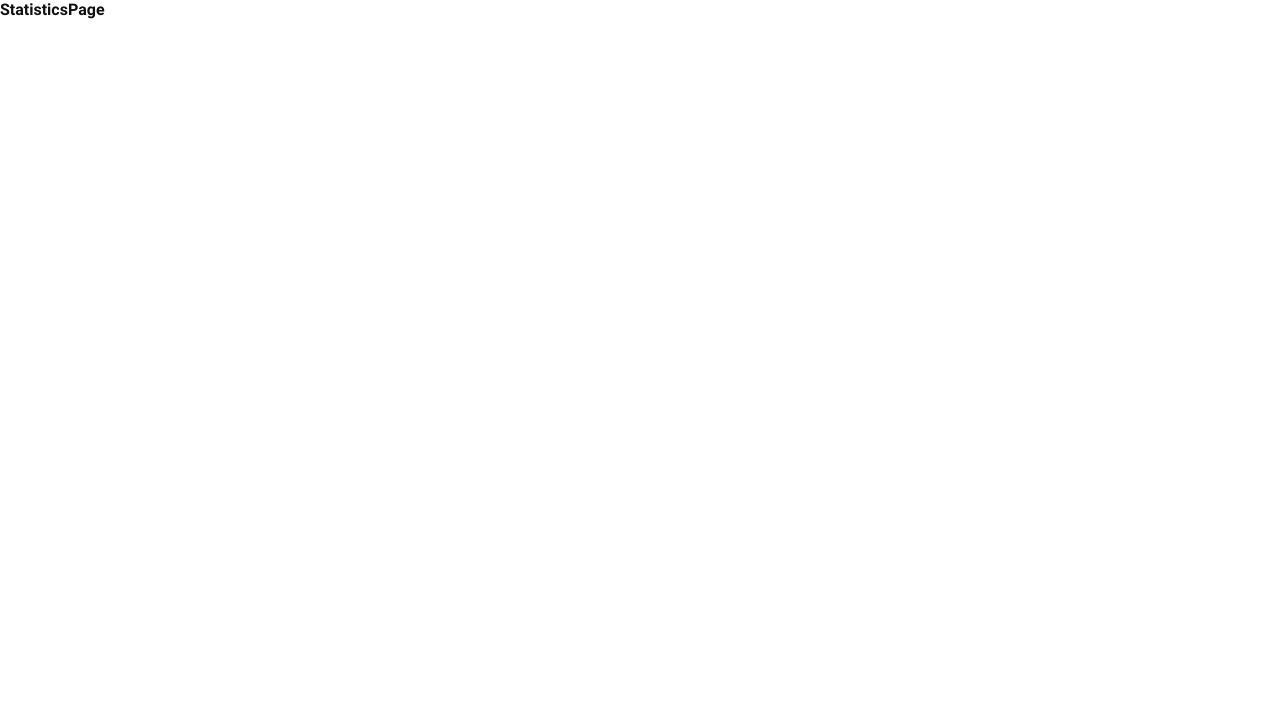
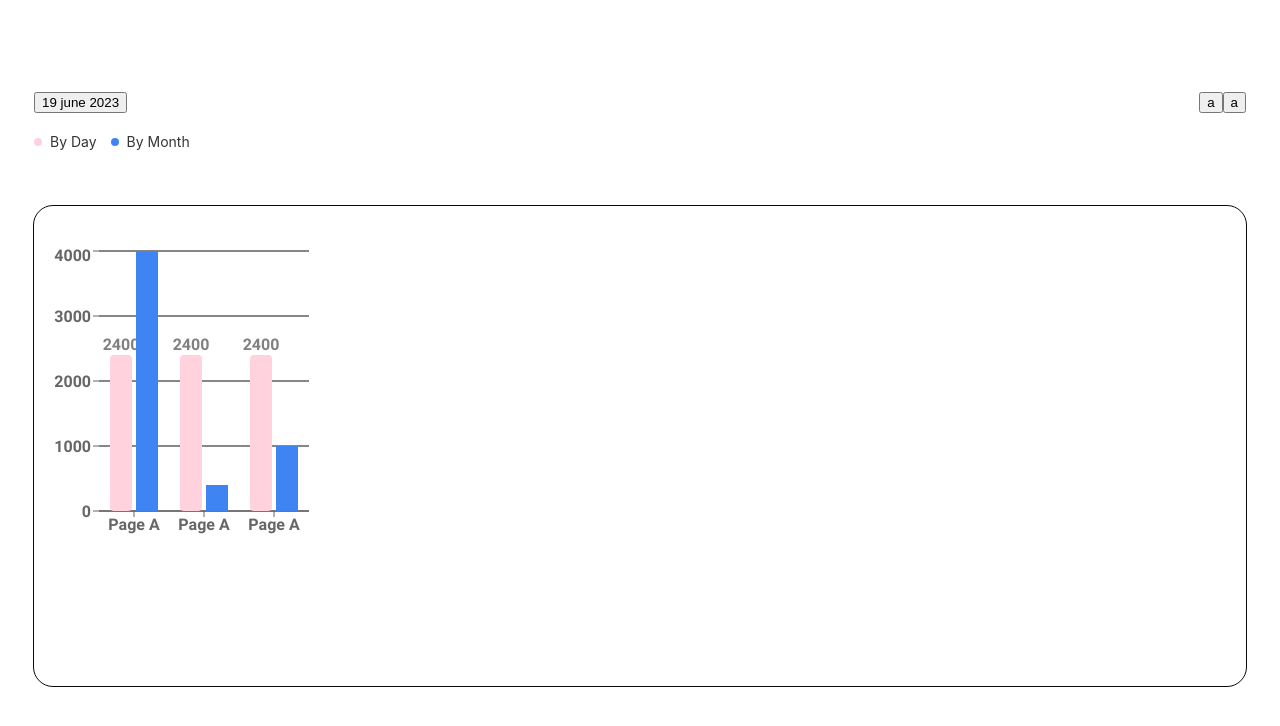
Before and after one commit to Dimitri-Y/GooseTrack-group-7, a React (Vite) app: page /GooseTrack-group-7/statistics in a window 1280 px wide. Shown: the top 726 px of the page. Built offline with nearby package versions, Linux system fonts and the light colour scheme; no server answers.

Commit message:
install recharts/page layout

```diff
--- a/package.json
+++ b/package.json
@@ -27,7 +27,7 @@
     "react-icons": "^4.11.0",
     "react-responsive": "^9.0.2",
     "react-router-dom": "^6.15.0",
-    "recharts": "^2.8.0",
+    "recharts": "^2.9.0",
     "styled-components": "^6.0.7",
     "swiper": "^10.3.1",
     "vite-plugin-svgr": "^3.2.0",
--- a/src/pages/StatisticsPage/StatisticsPage.jsx
+++ b/src/pages/StatisticsPage/StatisticsPage.jsx
@@ -1,7 +1,84 @@
+import {
+    SectionStatistics,
+    ContainerMenuStatistics,
+    ContainerCalendarStatistics,
+    ContainerCalendarStatisticsSwitchBtn,
+    BtnCalendarStatistics,
+    TextTimeSymbolStatistics,
+    ContainerTimeSymbolStatistics,
+    ContainerScheduleStatistics
+} from './StatisticsPage.styled';
+
+import React, { PureComponent } from 'react';
+import {
+    BarChart,
+    Bar,
+    Rectangle,
+    LabelList,
+    XAxis,
+    YAxis,
+    CartesianGrid,
+    Tooltip, Legend,
+    ResponsiveContainer
+} from 'recharts';
+
 
 
 const StatisticsPage = () => {
-  return <p>StatisticsPage</p>
+
+    const data = [
+    {
+        name: "Page A",
+        uv: 4000,
+        pv: 2400,
+        amt: 2400
+    },{
+        name: "Page A",
+        uv: 400,
+        pv: 2400,
+        amt: 2400
+    },{
+        name: "Page A",
+        uv: 1000,
+        pv: 2400,
+        amt: 2400
+    }]
+
+    return  (<SectionStatistics>
+
+                <ContainerMenuStatistics>
+                    <ContainerCalendarStatistics>
+                        <BtnCalendarStatistics>19 june 2023</BtnCalendarStatistics>
+                        <ContainerCalendarStatisticsSwitchBtn>
+                            <button>a</button>
+                            <button>a</button>
+                        </ContainerCalendarStatisticsSwitchBtn>
+
+                    </ContainerCalendarStatistics>
+                    <ContainerTimeSymbolStatistics>
+                        <TextTimeSymbolStatistics colorListStyle={'#FFD2DD'}>By Day</TextTimeSymbolStatistics>
+                        <TextTimeSymbolStatistics colorListStyle={'#3E85F3'}>By Month</TextTimeSymbolStatistics>
+                    </ContainerTimeSymbolStatistics>
+                </ContainerMenuStatistics>
+
+                <ContainerScheduleStatistics>
+                    <BarChart
+                        width={280}
+                        height={300}
+                        data={data}
+                    >
+                        <CartesianGrid  stroke="#0f0f0f" vertical={false} />
+                        <XAxis dataKey="name" />
+                        <YAxis axisLine={false } />
+                        <Tooltip /> //focus on colons
+
+                        <Bar dataKey="pv" fill="#FFD2DD" radius={4} barSize={22} >
+                           <LabelList dataKey={"pv"} position="top" />
+                        </Bar>
+                        <Bar dataKey={"uv"} fill="#3E85F3" barSize={22}/>
+                    </BarChart>
+                </ContainerScheduleStatistics>
+            </SectionStatistics>)
 };
 
 export default StatisticsPage;
--- /dev/null
+++ b/src/pages/StatisticsPage/StatisticsPage.styled.jsx
@@ -0,0 +1,64 @@
+import styled from '@emotion/styled';
+
+export const SectionStatistics = styled.section`
+  margin: 64px 20px 40px;
+  padding: 28px 14px 40px;
+  display: flex;
+  justify-content: center;
+  align-items: center;
+  flex-direction: column;
+`;
+
+export const ContainerMenuStatistics = styled.div`
+  margin-bottom: 40px;
+  width: 100%;
+`
+export const ContainerCalendarStatistics = styled.div`
+    display: flex;
+    justify-content: space-between;
+    margin-bottom: 20px;
+
+`
+
+export const ContainerTimeSymbolStatistics = styled.div`
+    display: flex;
+    gap: 14px;
+`
+export const ContainerCalendarStatisticsSwitchBtn = styled.div`
+    display: flex;
+`
+
+export const BtnCalendarStatistics = styled.button`
+    /* margin-right: 114px; */
+`
+export const TextTimeSymbolStatistics = styled.p`
+    display: flex;
+    justify-content: start;
+    align-items: center;
+    font-family: Inter;
+    font-size: 14px;
+    font-weight: 400;
+    line-height: 18px;
+    letter-spacing: 0em;
+    text-align: left;
+    color: #343434;
+    ::before {
+            content: '';
+            border-radius: 50%;
+            display: inline-block;
+            background-color: ${props => props.colorListStyle};
+            margin-right: 8px;
+            width: 8px;
+            height: 8px;
+        }
+`
+
+export const ContainerScheduleStatistics = styled.div`
+    width: 100%;
+    height: 400px;
+    border: solid;
+    border-radius: 20px;
+    border-width: 0.8px;
+    padding: 40px 0;
+    border-color: #090909;/* #E3F3FF */
+`
```
